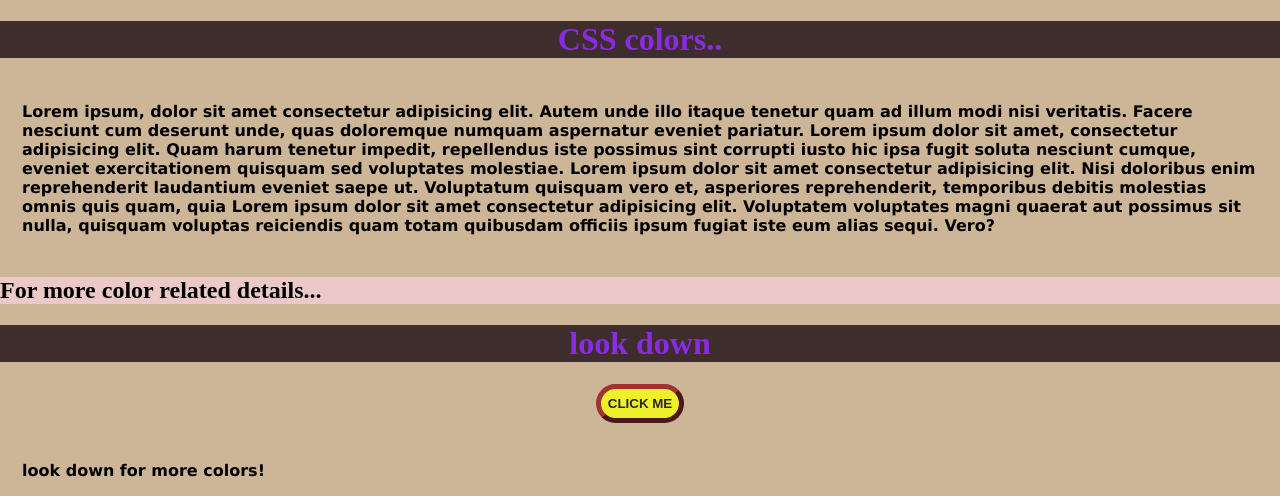
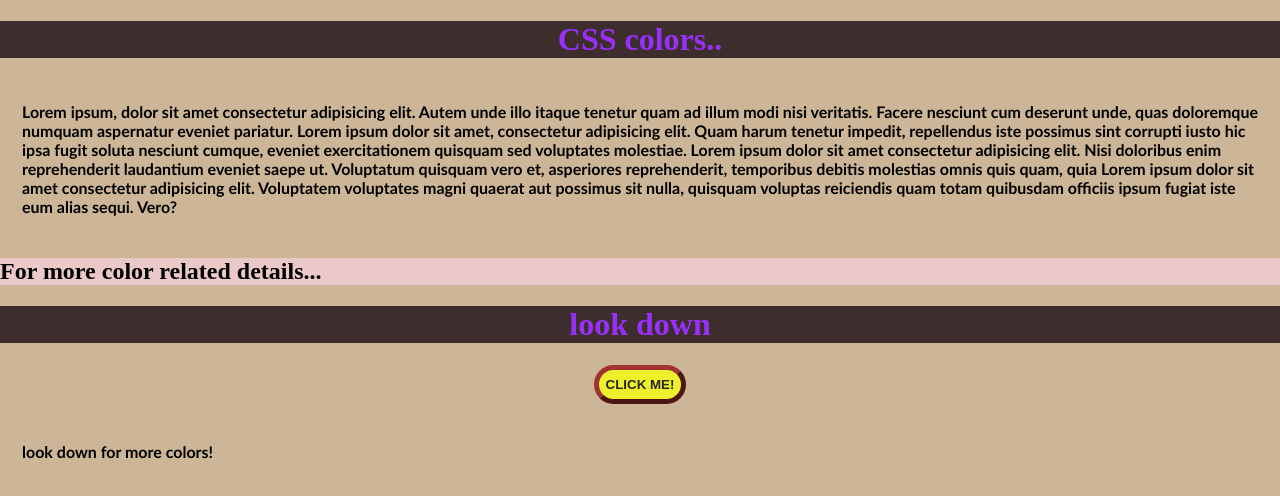
Before and after one commit to mythily-muthu/css-colors, a plain HTML site: page index.html in a window 1280 px wide. Shown: the top 496 px of the page. Drawn offline with Linux system fonts and the light colour scheme; grey boxes are pictures that could not be loaded.

Commit message:
altered ui in it

```diff
--- a/index.html
+++ b/index.html
@@ -28,7 +28,7 @@
       </h2>
       <h1>look down</h1>
       <div class="intro">
-        <button>CLICK ME</button>
+        <button>CLICK ME!</button>
       </div>
       <p>look down for more colors!</p>
       <div class="image-1">
--- a/style.css
+++ b/style.css
@@ -6,7 +6,7 @@ body {
 }
 h1 {
   background-color: rgb(61, 45, 45);
-  color: blueviolet;
+  color: rgb(152, 47, 250);
   align-items: center;
   justify-content: center;
   display: flex;
@@ -15,13 +15,12 @@ p {
   padding: 22px;
   font-weight: bold;
   margin-top: 70px 40px 70px 40px;
-  font-family: "Lucida Sans", "Lucida Sans Regular", "Lucida Grande",
-    "Lucida Sans Unicode", Geneva, Verdana, sans-serif;
+  font-family: "Gill Sans", "Gill Sans MT", Calibri, "Trebuchet MS", sans-serif;
 }
 button {
   background-color: rgb(237, 240, 43);
   color: rgb(43, 37, 37);
-  font-weight: bolder;
+  font-weight: bold;
   padding: 7px;
   border-radius: 22px;
   border-color: rgb(161, 50, 50);
```
